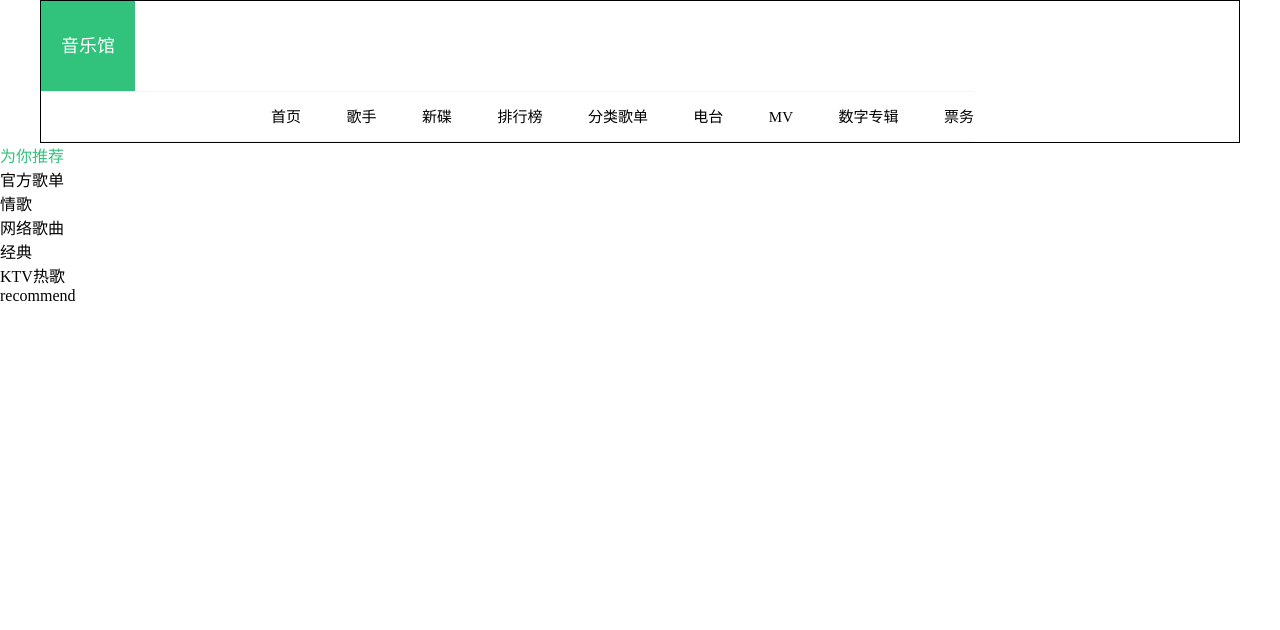
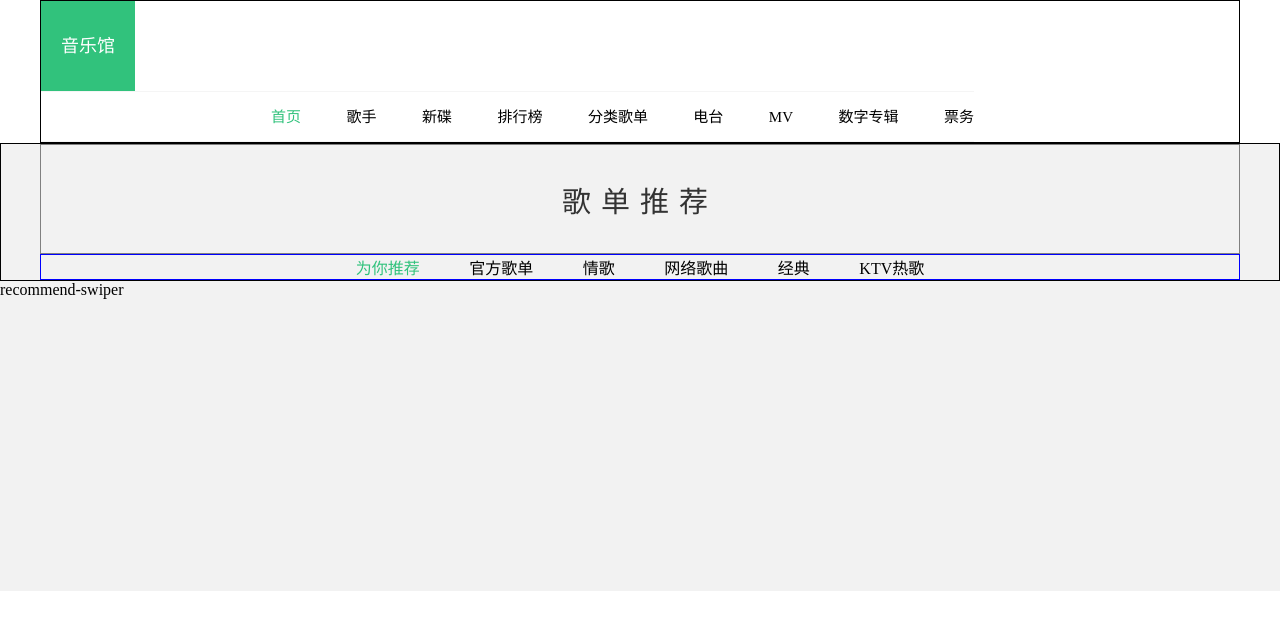
Before and after one commit to GITHUBXIONGXINOG/qqmusic, a Vue app: page /#/homepage/recommend in a window 1280 px wide. Shown: the top 630 px of the page. Built offline with nearby package versions, Linux system fonts and the light colour scheme.

Commit message:
03.三级路由实现_重定向默认页面

```diff
--- a/src/components/main/MainHeader.vue
+++ b/src/components/main/MainHeader.vue
@@ -54,7 +54,11 @@ export default {
       this.$emit('nav-click',path)
     },
     isActive(path){
-      if (path === this.$route.path){
+      let reg = new RegExp('^'+path+'/')
+      if (this.$route.path.match(reg)){
+        return true
+      }
+      if (path === this.$route.path ){
         return true
       }
       if (path === '/homepage' && this.$route.path === '/'){
@@ -63,8 +67,12 @@ export default {
       return false
     }
   },
+  created() {
+
+  },
+
   components:{
-    // SingerListTile
+
   }
 
 
--- /dev/null
+++ b/src/components/main/homepage/RecommendSwiper.vue
@@ -0,0 +1,5 @@
+<template>
+  <div class="recommend-swiper">
+    recommend-swiper
+  </div>
+</template>
--- a/src/components/main/homepage/SingerListTitleShow.vue
+++ b/src/components/main/homepage/SingerListTitleShow.vue
@@ -1,24 +1,26 @@
 <template>
-  <div>
-      <div class="singer-list-title-show">
+  <div >
+      <div class="singer-list-title-show" >
         <div class="song-list">
-          <ul>
+          <div class="playlistRecommendation">
+            歌单推荐
+          </div>
+          <div class="song-wrap">
+              <ul class="song-list-ul">
                 <li
                     v-for="item of songList"
                     :key="item.name"
                     :class="{'nav-active': isActive(item.path)}"
                     @click="navClick(item.path) "
                 >
-
-              {{item.name }}
-
+                  {{item.name}}
                 </li>
               </ul>
           </div>
 
         </div>
-    <!--      <singer-list-tile
-          />-->
+    </div>
+
   </div>
 </template>
 
@@ -44,13 +46,14 @@ export default {
       this.$emit('nav-click',path)
     },
     isActive(path){
-     /* console.log(path)
+/*      console.log(path)
       console.log(this.$route.path)*/
-      //debugger
+      // debugger
       if (path === this.$route.path){
         return true
       }
-      if (path === '/homepage' && this.$route.path === '/'){
+      if (path === '/recommend' && this.$route.path === '/homepage' ){
+        console.log(path)
         return true
       }
       return false
@@ -58,6 +61,9 @@ export default {
   },
   components:{
 
+  },
+  mounted() {
+
   }
 
 
--- a/src/router/index.js
+++ b/src/router/index.js
@@ -30,7 +30,8 @@ const routes = [
     component:Main,
     //Main路由的子路由
     children:[
-      {path: '',component: Homepage},
+        //redirect 重定向
+      {path: '',component: Homepage,redirect:'/homepage/recommend'},
       {path: 'homepage',component:Homepage,children:[
           {path: '',component:Recommend},
           {path: 'classic',component:Classic},
--- a/src/style.scss
+++ b/src/style.scss
@@ -74,7 +74,7 @@ a{
 
 
 }
-//标题内容
+//标题内容 首页 歌手...
 .main-header > .nav-list ul{
   display: flex;
   justify-content: space-between;
@@ -85,8 +85,51 @@ a{
 }
 
 .nav-active{
-  color: #31C27C;
+  color: #31C27C!important;
 }
+//背景
+ .homepage{
+   background: rgb(242, 242, 242);
+   height: 35vw;
+ }
+
+//首页头部标签
+.singer-list-title-show{
+  border: 1px solid black;
+}
+
+.singer-list-title-show .song-wrap{
+  //background: grey;
+  margin: 0 auto;
+}
+
+//为你推荐,官方歌单...
+.singer-list-title-show .song-list-ul{
+  display: flex;
+  justify-content: space-around;
+  margin: 0 auto;
+  border: 1px solid blue;
+  width: 1200px;
+  padding: 0 290px;
+  flex-wrap: nowrap;
+
+}
+//歌单推荐标识
+.singer-list-title-show .playlistRecommendation{
+  height: 110px;
+  width: 1200px;
+  border: 1px solid gray;
+  margin: 0 auto;
+  display: flex;
+  justify-content: center;
+  font-size: 29px;
+  align-items: center;
+  letter-spacing:10px;
+  color: rgb(51, 51, 51);
+  font-family:"宋体";
+}
+
+
 
 /*首页 为你推荐样式*/
 //$distance = 1vw;
@@ -117,5 +160,4 @@ a{
   width: 224px;
   height: 224px;
 
-
 }
--- a/src/views/Main.vue
+++ b/src/views/Main.vue
@@ -4,7 +4,10 @@
         title="音乐馆"
         @nav-click="toPath"
     />
-    <router-view></router-view>
+    <keep-alive>
+      <router-view></router-view>
+    </keep-alive>
+
 
   </div>
  </template>
--- a/src/views/homepage/Recommend.vue
+++ b/src/views/homepage/Recommend.vue
@@ -1,5 +1,25 @@
 <template>
   <div class="recommend">
-    recommend
+    <recommend-swiper
+
+    />
   </div>
 </template>
+
+<script>
+    import RecommendSwiper from '@/components/main/homepage/RecommendSwiper'
+    export default {
+      components:{
+        RecommendSwiper
+      },
+      methods:{
+        async fetchRecommendSwiper(){
+          const res = await this.$http.get('/recommend/playlist/u')
+          console.log(res.data)
+        }
+      },
+      created() {
+
+      }
+    }
+</script>
```
Lines whose indentation alone changed are shown as unchanged.
